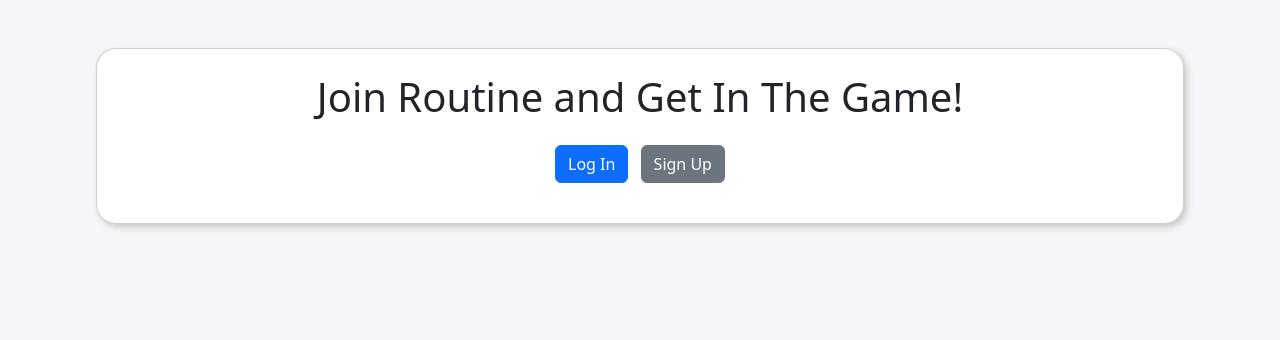
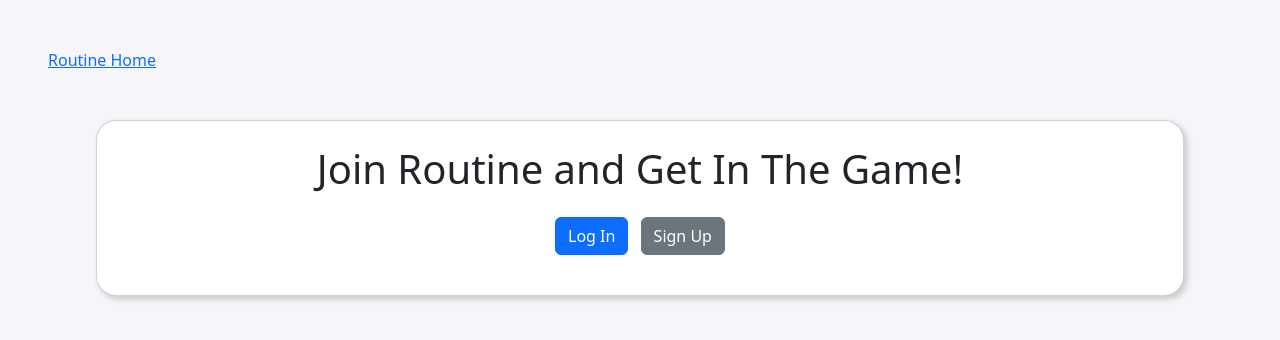
Before and after one commit to MattBaer77/Capstone-1-Baer, a Flask app: page / in a window 1280 px wide. Shown: the top 340 px of the page. Run offline with Flask 2, Linux system fonts and the light colour scheme; data that the repository does not hold is empty; parts of the project's set-up code (start-up, migrations or seed data) failed here and were passed over.

Commit message:
added home link

```diff
--- a/templates/base-card.html
+++ b/templates/base-card.html
@@ -25,6 +25,8 @@
 
     {% endwith %}
 
+    <a href="/">Routine Home</a>
+
     <div align="center" class="m-5 card" style="box-shadow: 3px 3px 6px rgba(200, 200, 200, 1); border-radius: 20px;">
     {% block content %} {% endblock %}
     </div>
--- a/templates/base.html
+++ b/templates/base.html
@@ -24,6 +24,8 @@
 
     {% endwith %}
 
+    <a href="/">Routine Home</a>
+
     {% block content %} {% endblock %}
 
 </body>
```
